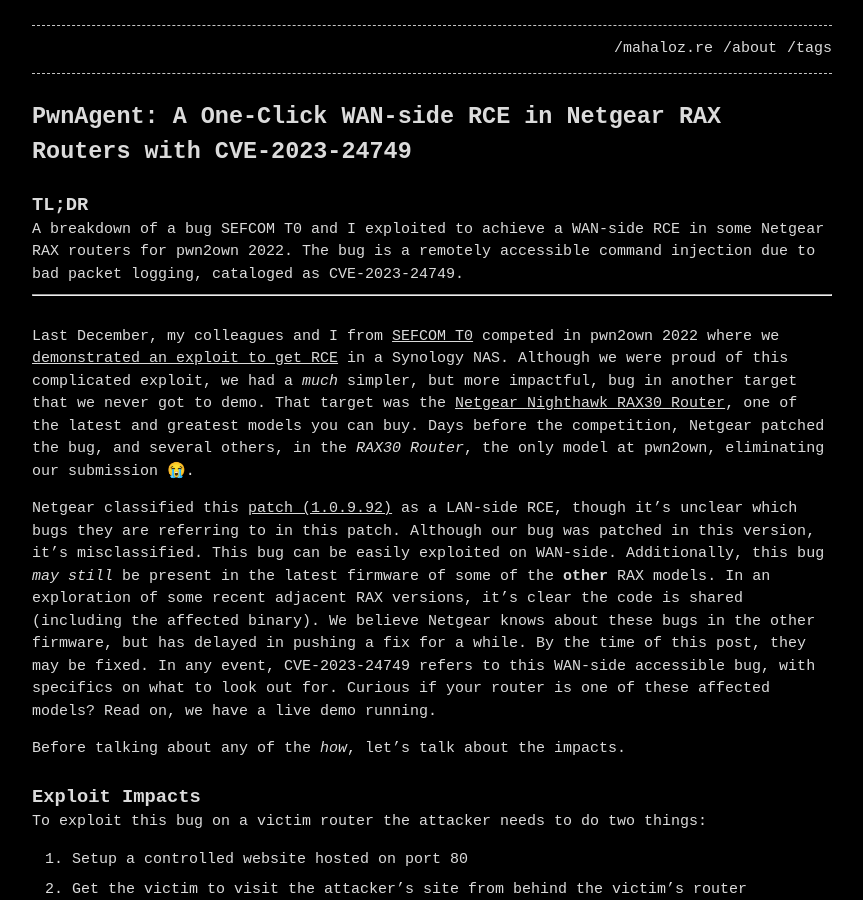
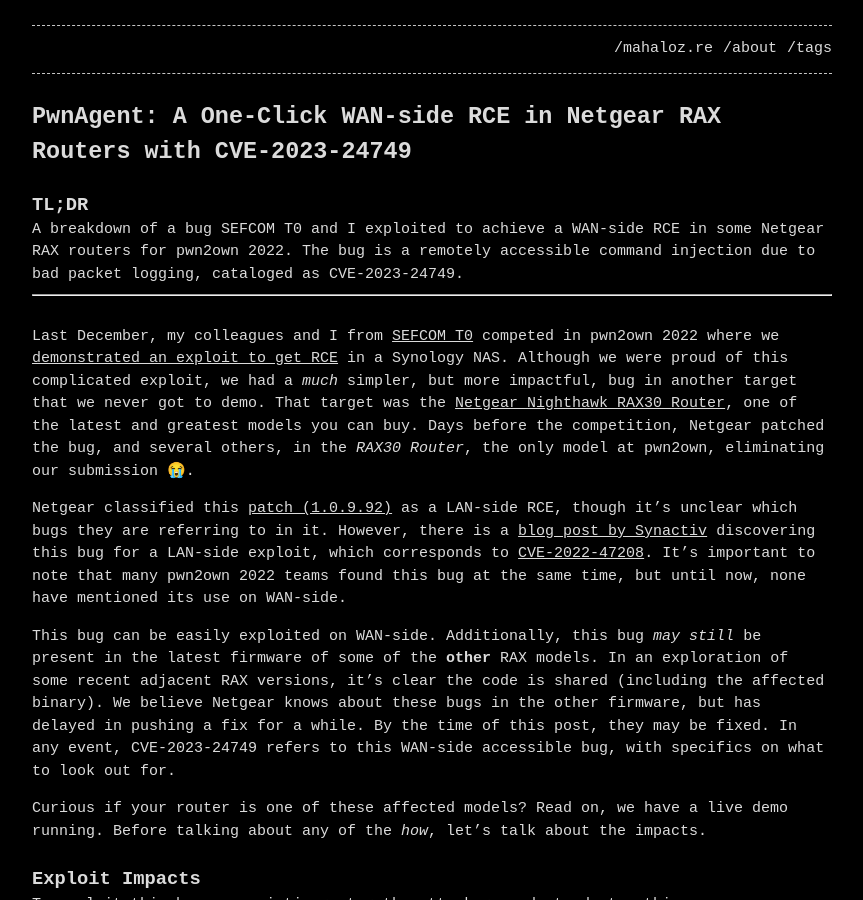
Before and after one commit to mahaloz/mahaloz.re, a Jekyll site: the page built from _posts/2023-02-25-pwnagent-netgear.md, in a window 1280 px wide and 900 px high. Shown: the whole window, without its empty margins (208-1071 px from the left). Built offline with Jekyll 4.4.1, drawn with Linux system fonts in a browser that asks for light colours; comment, search, counter and statistics services are not loaded.

Commit message:
Update for credit to Synactive

```diff
--- a/_posts/2023-02-25-pwnagent-netgear.md
+++ b/_posts/2023-02-25-pwnagent-netgear.md
@@ -8,9 +8,11 @@ toc: true
 
 Last December, my colleagues and I from [SEFCOM T0](https://sefcom.asu.edu/T0) competed in pwn2own 2022 where we [demonstrated an exploit to get RCE](https://twitter.com/mahal0z/status/1600322330970173441?s=20) in a Synology NAS. Although we were proud of this complicated exploit, we had a _much_ simpler, but more impactful, bug in another target that we never got to demo. That target was the [Netgear Nighthawk RAX30 Router](https://www.netgear.com/support/product/rax30.aspx), one of the latest and greatest models you can buy. Days before the competition, Netgear patched the bug, and several others, in the _RAX30 Router_, the only model at pwn2own, eliminating our submission 😭.
 
-Netgear classified this [patch (1.0.9.92)](https://kb.netgear.com/000065451/Security-Advisory-for-Multiple-Vulnerabilities-on-the-RAX30-PSV-2022-0028-PSV-2022-0073) as a LAN-side RCE, though it's unclear which bugs they are referring to in this patch. Although our bug was patched in this version, it's misclassified. This bug can be easily exploited on WAN-side. Additionally, this bug _may still_ be present in the latest firmware of some of the **other** RAX models. In an exploration of some recent adjacent RAX versions, it's clear the code is shared (including the affected binary). We believe Netgear knows about these bugs in the other firmware, but has delayed in pushing a fix for a while. By the time of this post, they may be fixed. In any event, CVE-2023-24749 refers to this WAN-side accessible bug, with specifics on what to look out for. Curious if your router is one of these affected models? Read on, we have a live demo running.
+Netgear classified this [patch (1.0.9.92)](https://kb.netgear.com/000065451/Security-Advisory-for-Multiple-Vulnerabilities-on-the-RAX30-PSV-2022-0028-PSV-2022-0073) as a LAN-side RCE, though it's unclear which bugs they are referring to in it. However, there is a [blog post by Synactiv](https://www.synacktiv.com/en/publications/cool-vulns-dont-live-long-netgear-and-pwn2own.html) discovering this bug for a LAN-side exploit, which corresponds to [CVE-2022-47208](https://nvd.nist.gov/vuln/detail/CVE-2022-47208). It's important to note that many pwn2own 2022 teams found this bug at the same time, but until now, none have mentioned its use on WAN-side.
 
-Before talking about any of the _how_, let's talk about the impacts.
+This bug can be easily exploited on WAN-side. Additionally, this bug _may still_ be present in the latest firmware of some of the **other** RAX models. In an exploration of some recent adjacent RAX versions, it's clear the code is shared (including the affected binary). We believe Netgear knows about these bugs in the other firmware, but has delayed in pushing a fix for a while. By the time of this post, they may be fixed. In any event, CVE-2023-24749 refers to this WAN-side accessible bug, with specifics on what to look out for.
+
+ Curious if your router is one of these affected models? Read on, we have a live demo running. Before talking about any of the _how_, let's talk about the impacts.
 
 ## Exploit Impacts
 To exploit this bug on a victim router the attacker needs to do two things:
```
